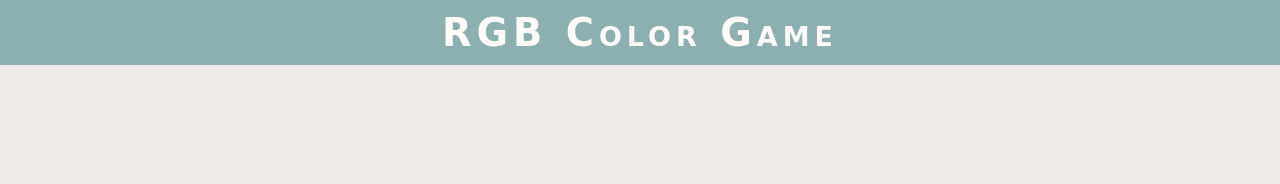
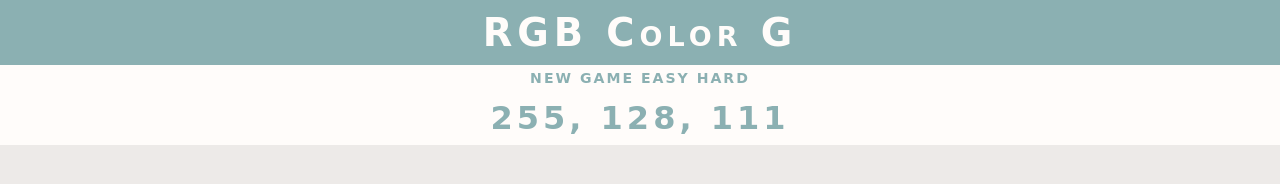
Before and after one commit to kpilszak/rgb-color-game, a plain HTML site: page index.html in a window 1280 px wide. Drawn offline with Linux system fonts and the light colour scheme; a web font is replaced by a local one.

Commit message:
Add menu

```diff
--- a/index.html
+++ b/index.html
@@ -6,7 +6,11 @@
     <link href="https://fonts.googleapis.com/css?family=Bungee+Inline" rel="stylesheet">
 </head>
 <body>
-    <h1 id="siteTitle">RGB Color Game</h1>
+    <h1 id="siteTitle">RGB Color G<h3 id="options" class="white">
+    <h3 id="menu" class="white">
+        NEW GAME        EASY    HARD
+    </h3>
+    <h2 id="color" class="white">255, 128, 111</h2>
 
     <script type="text/javascript" src="rgbColorGame.js"></script>
 </body>
--- a/rgbColorGame.css
+++ b/rgbColorGame.css
@@ -15,3 +15,23 @@ body {
     font-variant: small-caps;
     letter-spacing: 5px;
 }
+
+.white {
+    background-color: rgb(255, 252, 250);
+    margin: 0;
+    color: rgb(139, 176, 178);
+}
+
+#menu {
+    padding: 5px;
+    text-align: center;
+    font-size: 1.1vw;
+    letter-spacing: 2px;
+}
+
+#color {
+    padding: 8px;
+    text-align: center;
+    font-size: 2.5vw;
+    letter-spacing: 4px;
+}
```
